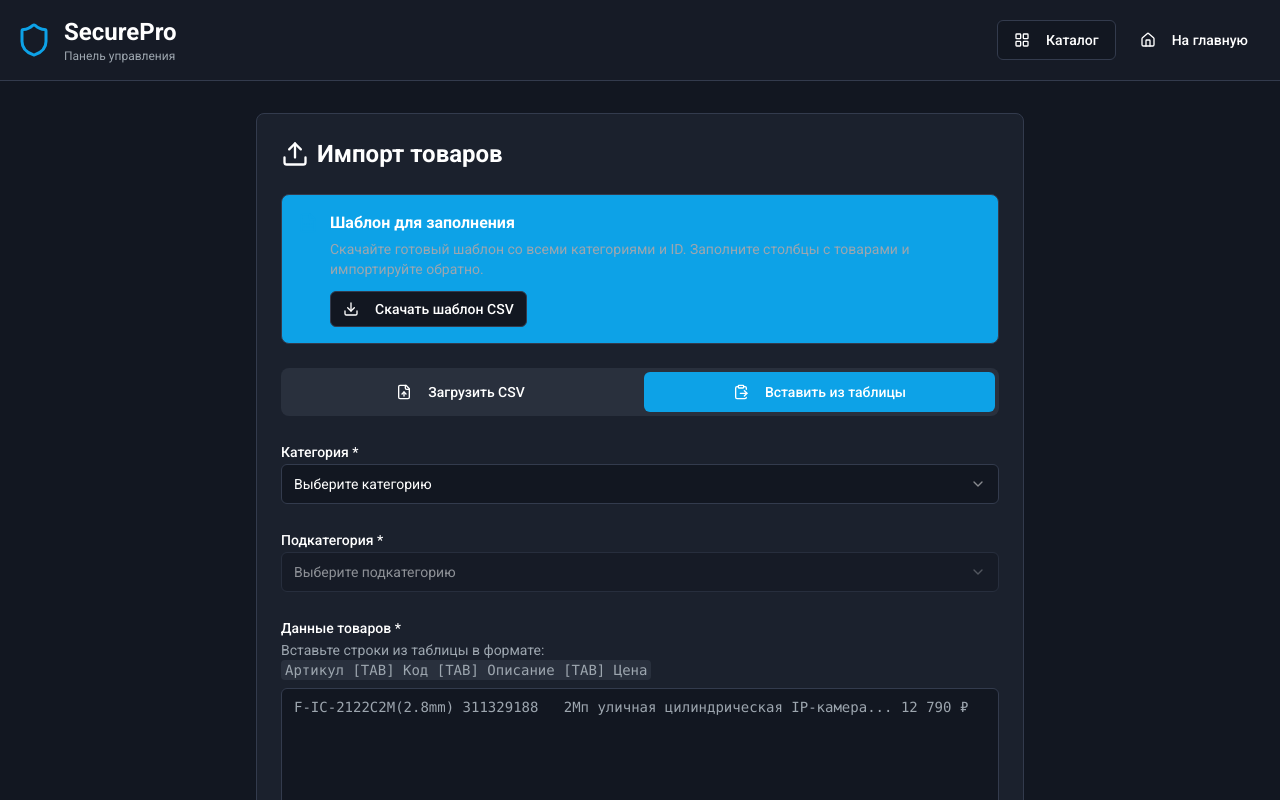
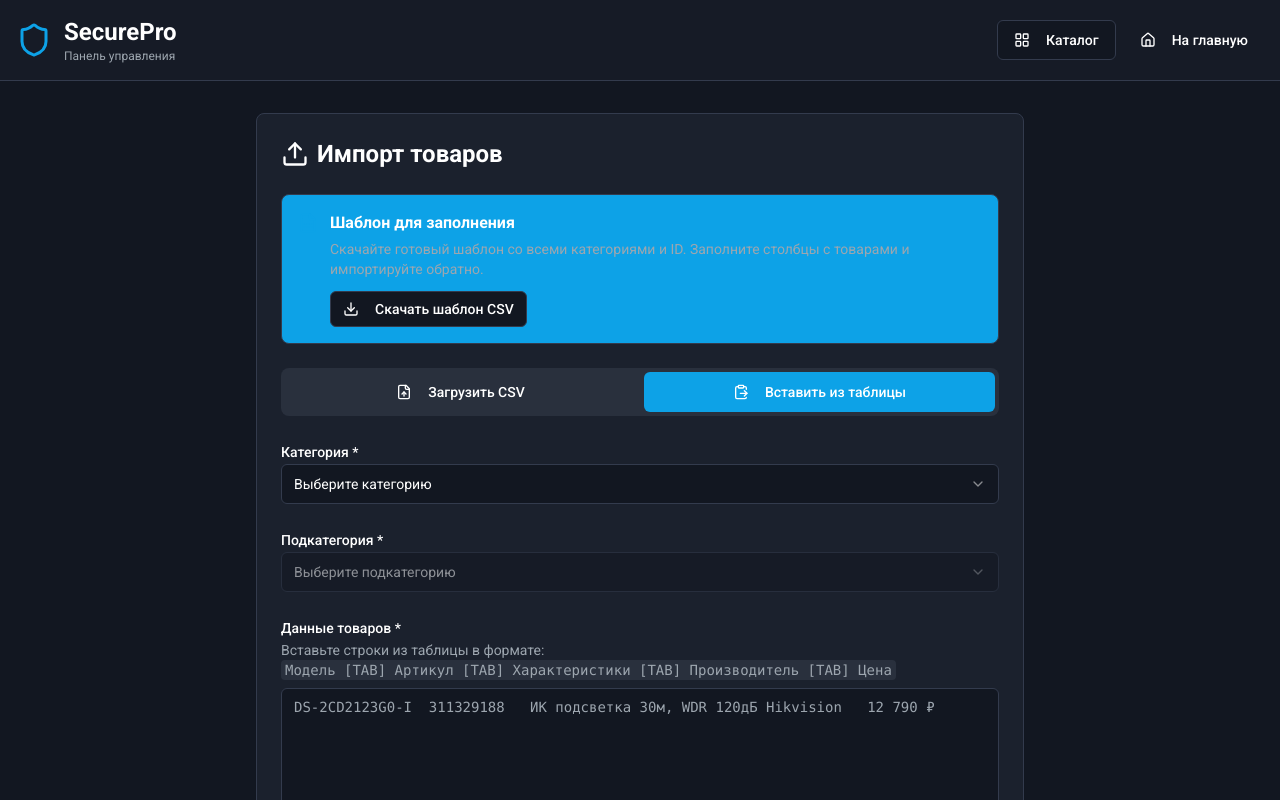
Before and after one commit to pr-poehali-dev/product-catalog-site-1, a React (Vite) app: page /admin in a window 1280 px wide. Both pictures are taken after a click on the button "Вставить из таблицы". Shown: the top 800 px of the page. Built offline with nearby package versions, Linux system fonts and the light colour scheme.

Commit message:
Обновление шаблона Excel-файла

```diff
--- a/src/pages/Admin.tsx
+++ b/src/pages/Admin.tsx
@@ -71,7 +71,7 @@ export default function Admin() {
         const parts = line.split(',');
         if (parts.length < 10) continue;
 
-        const [, catId, , subCatId, , subSubCatId, sku, code, description, priceStr, manufacturer, specs] = parts;
+        const [, catId, , subCatId, , subSubCatId, description, sku, specs, manufacturer, priceStr] = parts;
 
         if (!sku || !description || !priceStr) continue;
 
@@ -125,7 +125,7 @@ export default function Admin() {
         const parts = line.split('\t').map(p => p.trim());
 
         if (parts.length >= 4) {
-          const [sku, internalCode, description, priceStr, manufacturer, specs] = parts;
+          const [description, sku, specs, manufacturer, priceStr] = parts;
 
           const priceMatch = priceStr.match(/[\d\s]+/);
           const price = priceMatch ? parseInt(priceMatch[0].replace(/\s/g, '')) : 0;
@@ -398,13 +398,13 @@ export default function Admin() {
               <Label htmlFor="data">Данные товаров *</Label>
               <div className="text-sm text-muted-foreground mb-2">
                 Вставьте строки из таблицы в формате: <br />
-                <code className="bg-muted px-1 py-0.5 rounded">Артикул [TAB] Код [TAB] Описание [TAB] Цена</code>
+                <code className="bg-muted px-1 py-0.5 rounded">Модель [TAB] Артикул [TAB] Характеристики [TAB] Производитель [TAB] Цена</code>
               </div>
               <Textarea
                 id="data"
                 value={importData}
                 onChange={(e) => setImportData(e.target.value)}
-                placeholder="F-IC-2122C2M(2.8mm)	311329188	2Мп уличная цилиндрическая IP-камера...	12 790 ₽"
+                placeholder="DS-2CD2123G0-I	311329188	ИК подсветка 30м, WDR 120дБ	Hikvision	12 790 ₽"
                 className="font-mono text-sm min-h-[300px]"
               />
             </div>
```
Also changed, not shown: public/catalog-template.csv.
